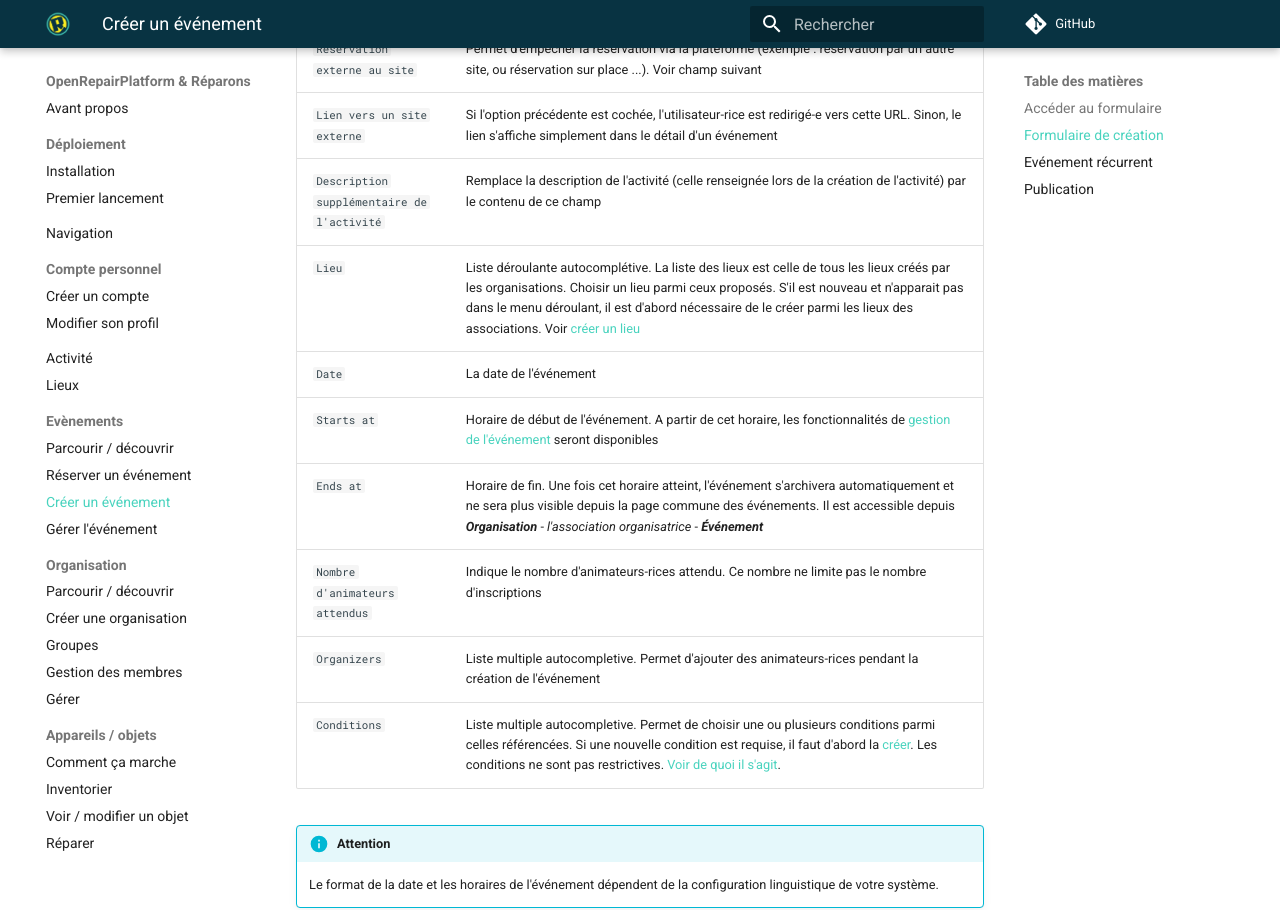
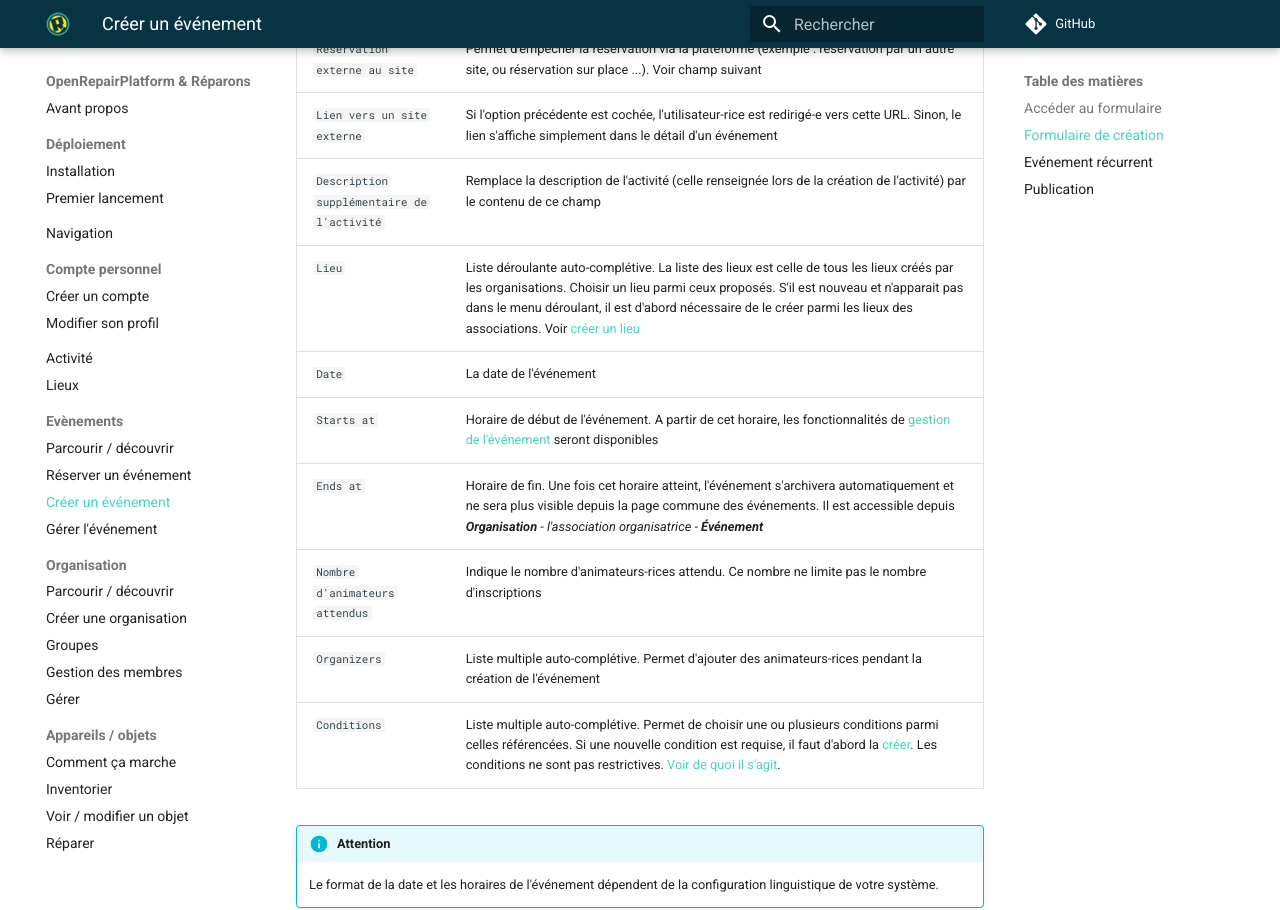
Before and after one commit to AtelierSoude/OpenRepairPlatform-docmentation, an MkDocs documentation site: the page built from docs/event/create-event.md, in a window 1280 px wide and 1400 px high, scrolled down 1692 px. Shown: the top 910 px of the window. Built offline with MkDocs 1.6.1 and Material for MkDocs 9.7.7, drawn with Linux system fonts in a browser that asks for light colours; nearby versions of some CDN libraries; comment, search, counter and statistics services are not loaded; some of the changed text lies outside the part shown.

Commit message:
corrected minor mistakes in various files

````diff
--- a/docs/event/create-event.md
+++ b/docs/event/create-event.md
@@ -3,7 +3,7 @@
 ## Accéder au formulaire
 
 !!! info "Qui peut créer un événement ?"
-    Seul les membres actifs-ves et administrateurs-rives d'une organisation peuvent le faire. Voir [gestion des groupes]("organization/groups.md")
+    Seul les membres actifs-ves et administrateurs-rives d'une organisation peuvent le faire. Voir [gestion des groupes](../organization/groups.md)
 
 **url**
 ```
@@ -40,13 +40,13 @@ Ces deux formulaires utilisent ce même [formulaire](#formulaire) décrit ci des
 | ```Réservation externe au site``` | Permet d'empêcher la réservation via la plateforme (exemple : réservation par un autre site, ou réservation sur place ...). Voir champ suivant |
 | ```Lien vers un site externe``` | Si l'option précédente est cochée, l'utilisateur-rice est redirigé-e vers cette URL. Sinon, le lien s'affiche simplement dans le détail d'un événement |
 | ```Description supplémentaire de l'activité``` | Remplace la description de l'activité (celle renseignée lors de la création de l'activité) par le contenu de ce champ |
-| ```Lieu``` | Liste déroulante autocomplétive. La liste des lieux est celle de tous les lieux créés par les organisations. Choisir un lieu parmi ceux proposés. S'il est nouveau et n'apparait pas dans le menu déroulant, il est d'abord nécessaire de le créer parmi les lieux des associations. Voir [créer un lieu]("location.md") |
+| ```Lieu``` | Liste déroulante auto-complétive. La liste des lieux est celle de tous les lieux créés par les organisations. Choisir un lieu parmi ceux proposés. S'il est nouveau et n'apparait pas dans le menu déroulant, il est d'abord nécessaire de le créer parmi les lieux des associations. Voir [créer un lieu](../location.md) |
 | ```Date``` | La date de l'événement |
-| ```Starts at``` | Horaire de début de l'événement. A partir de cet horaire, les fonctionnalités de [gestion de l'événement]("/event/manange-event.md") seront disponibles |
+| ```Starts at``` | Horaire de début de l'événement. A partir de cet horaire, les fonctionnalités de [gestion de l'événement](manange-event.md) seront disponibles |
 | ```Ends at``` | Horaire de fin. Une fois cet horaire atteint, l'événement s'archivera automatiquement et ne sera plus visible depuis la page commune des événements. Il est accessible depuis ***Organisation*** - *l'association organisatrice* - ***Événement*** |
 | ```Nombre d'animateurs attendus``` | Indique le nombre d'animateurs-rices attendu. Ce nombre ne limite pas le nombre d'inscriptions |
-| ```Organizers``` | Liste multiple autocompletive. Permet d'ajouter des animateurs-rices pendant la création de l'événement |
-| ```Conditions``` | Liste multiple autocompletive. Permet de choisir une ou plusieurs conditions parmi celles référencées. Si une nouvelle condition est requise, il faut d'abord la [créer](../organization/manage#condition-dacces). Les conditions ne sont pas restrictives. [Voir de quoi il s'agit](../organization/manage#condition-dacces). |
+| ```Organizers``` | Liste multiple auto-complétive. Permet d'ajouter des animateurs-rices pendant la création de l'événement |
+| ```Conditions``` | Liste multiple auto-complétive. Permet de choisir une ou plusieurs conditions parmi celles référencées. Si une nouvelle condition est requise, il faut d'abord la [créer](../organization/manage#condition-dacces). Les conditions ne sont pas restrictives. [Voir de quoi il s'agit](../organization/manage#condition-dacces). |
 
 !!! info "Attention"
     Le format de la date et les horaires de l'événement dépendent de la configuration linguistique de votre système.
````
Also changed, not shown: other parts of docs/event/create-event.md (+5 -5 lines), docs/activity.md (+5 -4 lines), docs/event/event-index.md (+1 -1 lines), docs/event/manage-event.md (+1 -1 lines), docs/event/reservation.md (+3 -3 lines), docs/location.md (+1 -1 lines), docs/assets/activity/4.png (deleted), docs/assets/activity/activity-button.png (renamed from docs/assets/activity/5.png), docs/assets/activity/activity-category.png (renamed from docs/assets/activity/3.png), docs/assets/activity/activity-form.png (renamed from docs/assets/activity/2.png), docs/assets/activity/activity-page.png (added), docs/assets/activity/org-manage-activity.png (renamed from docs/assets/activity/1.png).
